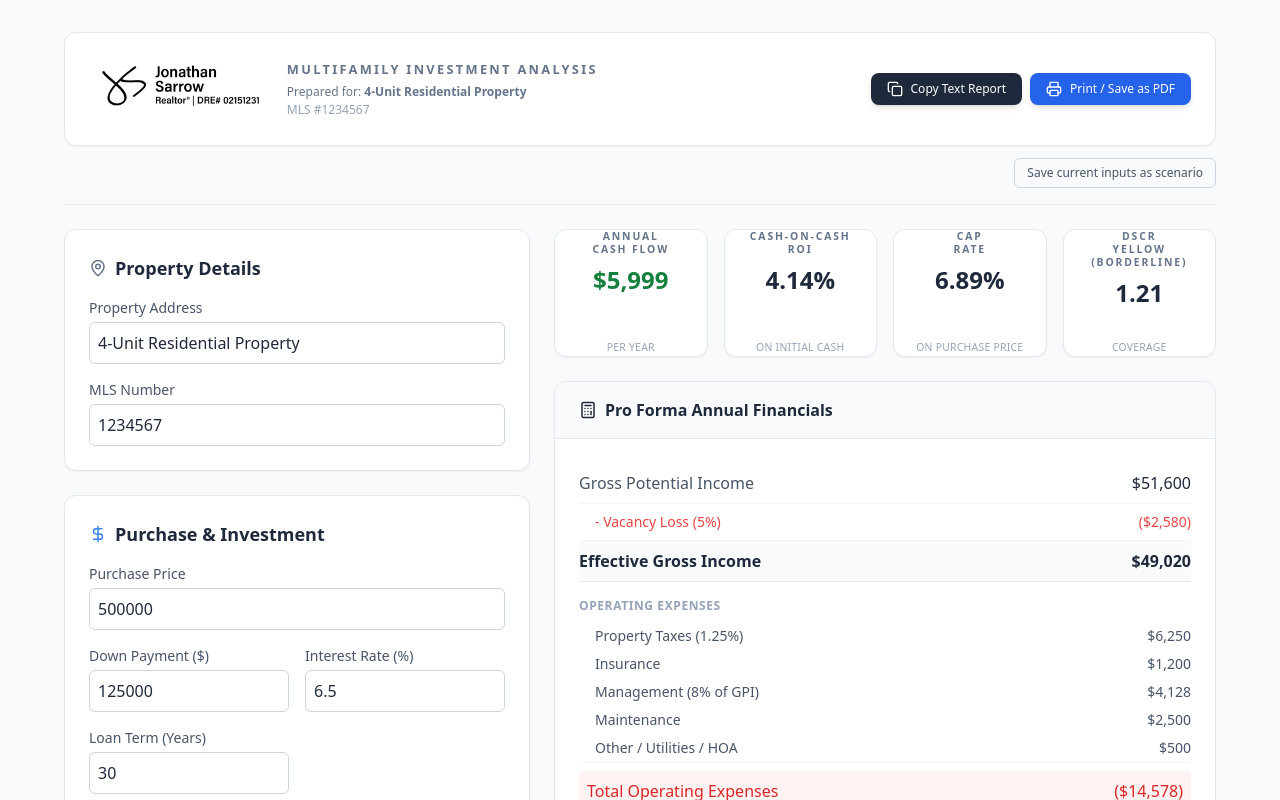
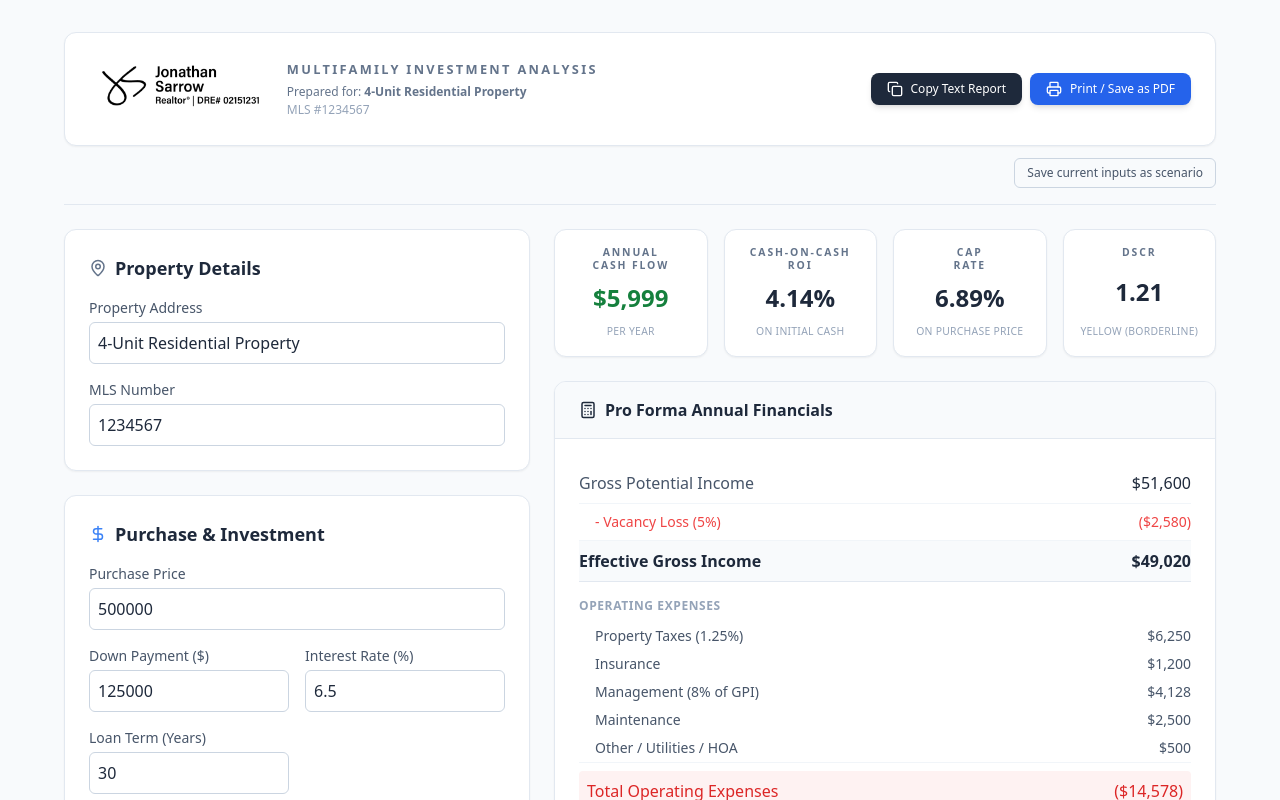
Before and after one commit to Teamsarrow/Multifamily-ROI-analyzer, a React (Vite) app: page / in a window 1280 px wide. Shown: the top 800 px of the page. Built offline with nearby package versions, Linux system fonts and the light colour scheme; the HTML template or start-up script is replaced by a standard one.

Commit message:
Update App.jsx

```diff
--- a/src/App.jsx
+++ b/src/App.jsx
@@ -899,23 +899,22 @@ ${unitMixDetails}
 
         {/* RIGHT COLUMN: OUTPUT & UNIT MIX */}
         <div className="lg:col-span-7 space-y-6">
-          {/* KPI Cards – Fully Aligned */}
+         {/* KPI Cards – fully aligned, CBRE / M&M style */}
 <div className="grid grid-cols-1 md:grid-cols-2 lg:grid-cols-4 gap-4">
+
   {/* Annual Cash Flow */}
-            <div className="bg-white rounded-xl shadow-sm border border-slate-200 text-center flex flex-col justify-between h-32">
-              <div className="flex flex-col">
+  <div className="bg-white rounded-xl shadow-sm border border-slate-200 text-center grid grid-rows-[auto_1fr_auto] h-32 p-4">
     <div className="text-[0.65rem] font-semibold tracking-[0.18em] uppercase text-slate-500 leading-tight">
-                  Annual
-                  <br />
-                  Cash Flow
+      Annual<br />Cash Flow
     </div>
-                <div
-                  className={`mt-2 text-2xl font-extrabold ${
+    <div className="flex items-center justify-center">
+      <span
+        className={`text-2xl font-extrabold ${
           annualCashFlow >= 0 ? 'text-green-700' : 'text-red-700'
         }`}
       >
         {formatCurrency(annualCashFlow)}
-                </div>
+      </span>
     </div>
     <div className="text-[0.65rem] text-slate-400 uppercase tracking-wide">
       Per Year
@@ -923,16 +922,14 @@ ${unitMixDetails}
   </div>
 
   {/* Cash-on-Cash ROI */}
-            <div className="bg-white rounded-xl shadow-sm border border-slate-200 text-center flex flex-col justify-between h-32">
-              <div className="flex flex-col">
+  <div className="bg-white rounded-xl shadow-sm border border-slate-200 text-center grid grid-rows-[auto_1fr_auto] h-32 p-4">
     <div className="text-[0.65rem] font-semibold tracking-[0.18em] uppercase text-slate-500 leading-tight">
-                  Cash-On-Cash
-                  <br />
-                  ROI
+      Cash-On-Cash<br />ROI
     </div>
-                <div className="mt-2 text-2xl font-extrabold text-slate-800">
+    <div className="flex items-center justify-center">
+      <span className="text-2xl font-extrabold text-slate-800">
         {formatPercent(cashOnCashROI)}
-                </div>
+      </span>
     </div>
     <div className="text-[0.65rem] text-slate-400 uppercase tracking-wide">
       On Initial Cash
@@ -940,16 +937,14 @@ ${unitMixDetails}
   </div>
 
   {/* Cap Rate */}
-            <div className="bg-white rounded-xl shadow-sm border border-slate-200 text-center flex flex-col justify-between h-32">
-              <div className="flex flex-col">
+  <div className="bg-white rounded-xl shadow-sm border border-slate-200 text-center grid grid-rows-[auto_1fr_auto] h-32 p-4">
     <div className="text-[0.65rem] font-semibold tracking-[0.18em] uppercase text-slate-500 leading-tight">
-                  Cap
-                  <br />
-                  Rate
+      Cap<br />Rate
     </div>
-                <div className="mt-2 text-2xl font-extrabold text-slate-800">
+    <div className="flex items-center justify-center">
+      <span className="text-2xl font-extrabold text-slate-800">
         {formatPercent(capRate)}
-                </div>
+      </span>
     </div>
     <div className="text-[0.65rem] text-slate-400 uppercase tracking-wide">
       On Purchase Price
@@ -957,19 +952,17 @@ ${unitMixDetails}
   </div>
 
   {/* DSCR */}
-            <div className="bg-white rounded-xl shadow-sm border border-slate-200 text-center flex flex-col justify-between h-32">
-              <div className="flex flex-col">
+  <div className="bg-white rounded-xl shadow-sm border border-slate-200 text-center grid grid-rows-[auto_1fr_auto] h-32 p-4">
     <div className="text-[0.65rem] font-semibold tracking-[0.18em] uppercase text-slate-500 leading-tight">
       DSCR
-                  <br />
-                  {dscrText}
     </div>
-                <div className="mt-2 text-2xl font-extrabold text-slate-800">
+    <div className="flex items-center justify-center">
+      <span className="text-2xl font-extrabold text-slate-800">
         {formatNumber(dscr)}
-                </div>
+      </span>
     </div>
     <div className="text-[0.65rem] text-slate-400 uppercase tracking-wide">
-                Coverage
+      {dscrText}
     </div>
   </div>
  </div>
```
Lines whose indentation alone changed are shown as unchanged.
